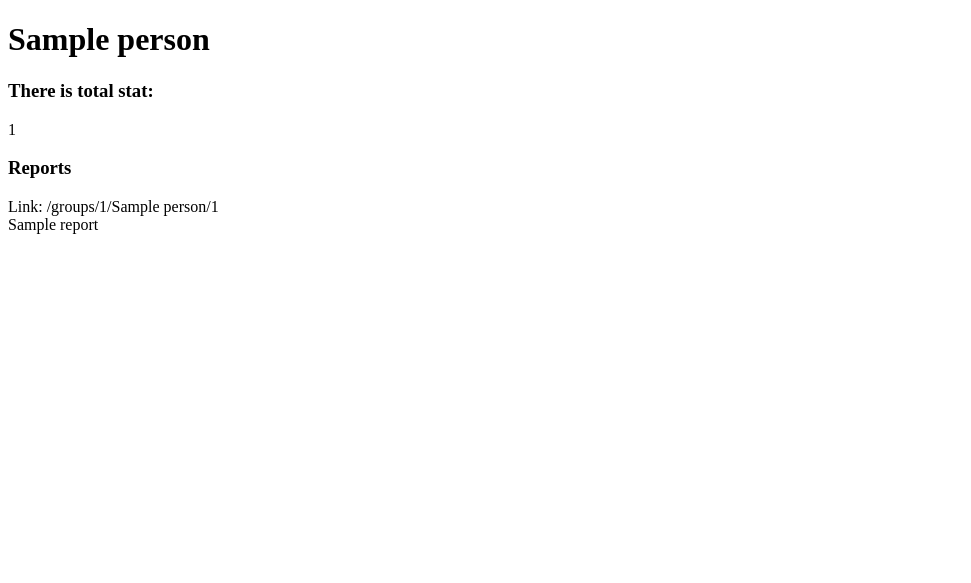
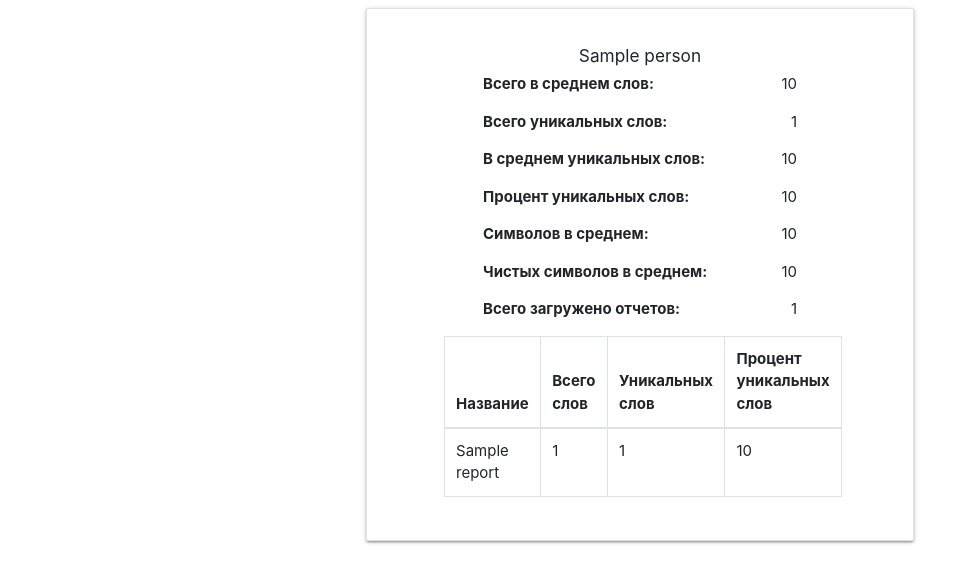
Before and after one commit to moevm/nosql1h19-report-stats, a Flask app: template src/templates/person.html in a window 1280 px wide. Shown: the top 583 px of the page, without its empty margins (0-971 px from the left). Run offline with Flask 2, Linux system fonts and the light colour scheme; the template is opened without the code that fills it: most values are stand-ins (such as "Sample title", 1, 10 or a date in 2020); parts of the project's set-up code (start-up, migrations or seed data) failed here and were passed over; some libraries are stand-ins or nearby versions.

Commit message:
Update person.html

```diff
--- a/src/templates/person.html
+++ b/src/templates/person.html
@@ -3,17 +3,65 @@
 <head>
     <meta charset="UTF-8">
     <title>Статистика студента: {{ person }}</title>
+    <meta name="viewport" content="width=device-width, initial-scale=1">
+    <link rel="stylesheet" href="https://stackpath.bootstrapcdn.com/bootstrap/4.3.1/css/bootstrap.min.css"
+        integrity="sha384-ggOyR0iXCbMQv3Xipma34MD+dH/1fQ784/j6cY/iJTQUOhcWr7x9JvoRxT2MZw1T" crossorigin="anonymous">
+    <link rel="stylesheet" href="../../static/styles/styles.css">
+    <link rel="stylesheet" href="https://cdnjs.cloudflare.com/ajax/libs/materialize/1.0.0/css/materialize.min.css">
+    <script src="https://ajax.googleapis.com/ajax/libs/jquery/3.3.1/jquery.min.js"></script>
 </head>
 <body>
-<h1>{{ person }}</h1>
-<h3>There is total stat:</h3>
-<div>{{ total_person_stat }}</div>
+    <div class="container h-100">
+        <div class="row align-items-center h-100">
+            <div class="col"></div>
+            <div class="col-12 col-sm-12 col-md-8 col-lg-8 col-xl-8 center-align">
+                <div class="card white h-100 rep-card">
+                    <div class="rep-card-content">
+                        <div class="rep-card-word-content">
+                            <h6>{{ person }}</h6>
+                            <div class="rep-word-stats"><p class="rep-p">Всего в среднем слов:</p><p class="rep-num">{{ total_person_stat['avg_total_words'] | round(2, 'common')}}</p></div>
+                            <div class="rep-word-stats"><p class="rep-p">Всего уникальных слов:</p> <p class="rep-num">{{ total_person_stat['total_unique_words'] | round(2, 'common')}}</p></div>
+                            <div class="rep-word-stats"><p class="rep-p">В среднем уникальных слов:</p> <p class="rep-num">{{ total_person_stat['avg_unique_words'] | round(2, 'common')}}</p></div>
+                            <div class="rep-word-stats"><p class="rep-p">Процент уникальных слов:</p> <p class="rep-num">{{ total_person_stat['avg_persent_unique_words'] | round(2, 'common') }}</p></div>
+                            <div class="rep-word-stats"><p class="rep-p">Символов в среднем:</p> <p class="rep-num">{{ total_person_stat['avg_total_raw_symbols'] | round(2, 'common') }}</p></div>
+                            <div class="rep-word-stats"><p class="rep-p">Чистых cимволов в среднем:</p> <p class="rep-num">{{ total_person_stat['avg_total_clean_symbols'] | round(2, 'common') }}</p></div>
+                            <div class="rep-word-stats"><p class="rep-p">Всего загружено отчетов:</p> <p class="rep-num">{{ total_person_stat['total_reports_loaded'] | round(2, 'common') }}</p></div>
+                        </div>
 
-<h3>Reports</h3>
-{% for report in report_stat %}
-    <div> Link: /groups/{{ group_num }}/{{ person }}/{{ report['id'] }}</div>
-    <div>{{ report }}</div>
-    <br>
-{% endfor %}
+                                <table id="stats-table" class="table table-hover table-bordered">
+                                    <thead>
+                                        <tr>
+                                            <th>Название</th>
+                                            <th>Всего слов</th>
+                                            <th>Уникальных слов</th>
+                                            <th>Процент уникальных слов</th>
+                                        </tr>
+                                    </thead>
+                                    <tbody id="stats-table-body">
+                                        {% for report in report_stat %}
+                                            <tr onclick="window.location='/groups/{{ group_num }}/{{ person }}/{{ report['id'] }}'">
+                                                <td>
+                                                    {{ report['title'] }}
+                                                </td>
+                                                <td>
+                                                    {{ report['total_words'] }}
+                                                </td>
+                                                <td>
+                                                    {{ report['total_unique_words'] }}
+                                                </td>
+                                                <td>
+                                                    {{ report['persent_unique_words'] | round(2, 'common') }}
+                                                </td>
+                                            </tr>
+                                        {% endfor %}
+                                    </tbody>
+                                </table>
+                    </div>
+                </div>
+            </div>
+            <div class="col"></div>
+        </div>
+    </div>
+
 </body>
 </html>
```
